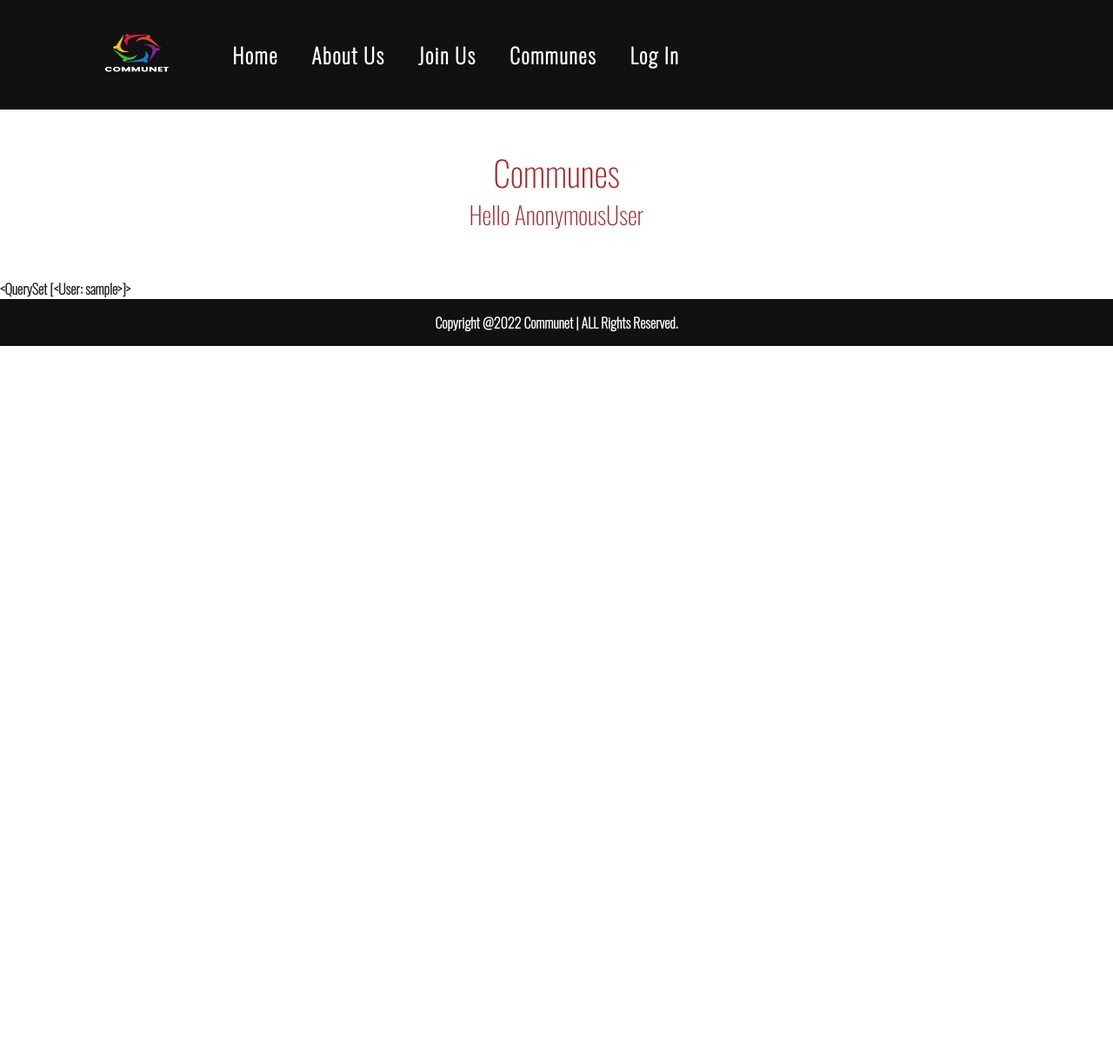
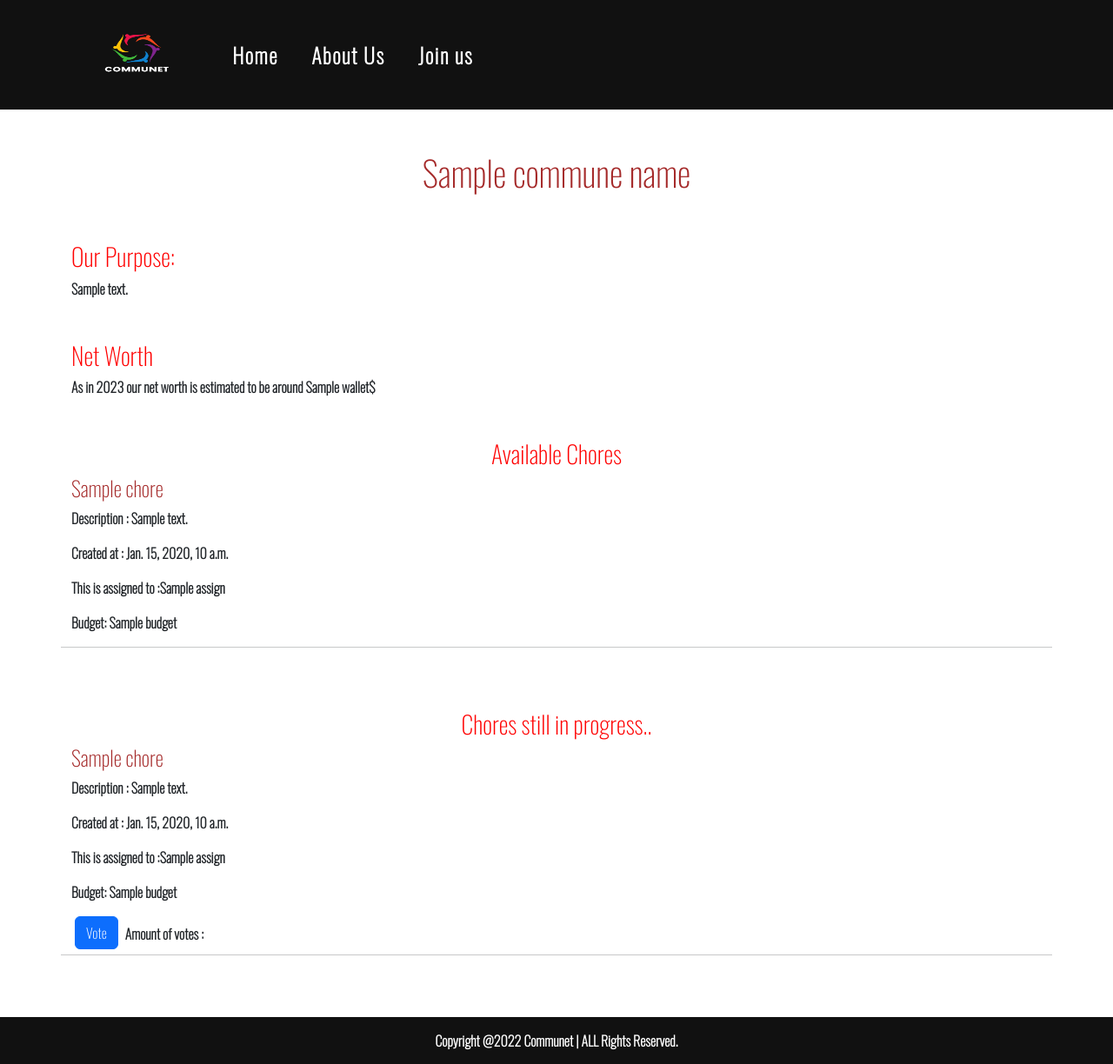
Before and after one commit to redhat-beyond/commune, a Django app: template commune_app/templates/commune_app/commune.html in a window 1280 px wide. Shown: the whole page at 87% size. Before the commit the page ends 398 px from the top, so only its background shows below. Run offline with Django 4.2, Linux system fonts and the light colour scheme; tables that the repository leaves empty hold one stand-in row (values such as "Sample post"); the template is opened without the code that fills it: values that come from a table or form of the project are taken from there, most other values are stand-ins (such as "Sample title", 1, 10 or a date in 2020).

Commit message:
fixed htmls

```diff
--- a/commune_app/templates/base.html
+++ b/commune_app/templates/base.html
@@ -26,12 +26,10 @@
             <ul class="navbar-nav ml-auto">
             <li class="nav-item"><a href="{% url 'main_page' %}" class="nav-link active text-white">Home</a></li>
             <li class="nav-item"><a href="#story" class="nav-link active text-white">About Us</a></li>
-			<li class="nav-item"><a href="{% url 'signup' %}" class="nav-link active text-white">Join Us</a></li>
-            <li class="nav-item"><a href="{% url 'commune' %}" class="nav-link active text-white">Communes</a></li>
+			<li class="nav-item"><a href="{% url 'signup' %}" class="nav-link active text-white">Join us</a></li>
             {% if request.user.is_authenticated %}
+                <li class="nav-item"><a href="{% url 'commune' %}" class="nav-link active text-white">Communes</a></li>
                 <li class="nav-item"><a href="{% url 'logout' %}" class="nav-link active text-white">Logout {{ request.user.username }}</a></li>
-            {% else %}
-                    <li class="nav-item"><a href="{% url 'login' %}" class="nav-link active text-white">Log In</a></li>
             {% endif %}
             </ul>
         </div>
--- a/commune_app/templates/commune_app/commune.html
+++ b/commune_app/templates/commune_app/commune.html
@@ -1,19 +1,72 @@
 {% extends 'base.html' %}
-{% block title %} Communes {% endblock %}
+{% block title %} commune {% endblock %}
 {% block body %}
     <main>
         <div class="container-fluid text-center p-5">
-        <h1 style="color:brown">Communes</h1>
-        <h3 style="color:brown">Hello {{ user }} {{ user.username }}</h3>
-
+            <h1 style="color:brown;">{{commune_name}}</h1>
         </div>
+        <div class="container">
+            <div class="row">
                 {% block content %}
-                    {{ users }}
+                <h3 style="color:red;">Our Purpose: </h3>
+                <p>{{description}}</p>
+                <br>
+                <br>
+                <br>
+                <h3 style="color:red;">Net Worth</h3>
+                <p>As in 2023 our net worth is estimated to be around {{wallet}}$</p>
+                <br>
+                <br>
+                <br>
+                <h3 class="text-center" style="color:red;">Available Chores</h3>
+                {% for chore in active_chores %}
+                        <h4 style="color:brown;">{{chore.title}}</h4>
+                        <p>Description : {{chore.description}}</p>
+                        <p>Created at : {{chore.date}}</p>
+                        <p>This is assigned to :{{chore.assign}}</p>
+                        <p>Budget: {{chore.budget}}</p>
+                        <hr>
+                {% endfor %}
+                <br>
+                <br>
+                <br>
+                <h3 class="text-center" style="color:red;">Chores still in progress..</h3>
+                {% for chore in chores_to_vote_on %}
+                        <h4 style="color:brown;">{{chore.title}}</h4>
+                        <p>Description : {{chore.description}}</p>
+                        <p>Created at : {{chore.date}}</p>
+                        <p>This is assigned to :{{chore.assign}}</p>
+                        <p>Budget: {{chore.budget}}</p>
+                        <br>
+                        <div class="d-flex mx-1 mb-1 mb-lg-1">
+                            <a href="#"><button type="button" class="btn btn-primary btn-md" id="#">Vote</button></a>
+                            <p class="m-2">Amount of votes :</p>
+                        </div>
+                        <hr>
+                {% endfor %}
+                <br>
+                <br>
+                <br>
                 {% endblock content %}
+            </div>
+        </div>
     </main>
     <footer>
         <div class="footer col-md-12 text-center ">
             <span>Copyright @2022 Communet | ALL Rights Reserved.</span>
         </div>
     </footer>
+    <script src="script.js"></script>
+    <!-- jQuery first, then Popper.js, then Bootstrap JS -->
+    <script src="https://code.jquery.com/jquery-3.3.1.slim.min.js"
+            integrity="sha384-q8i/X+965DzO0rT7abK41JStQIAqVgRVzpbzo5smXKp4YfRvH+8abtTE1Pi6jizo"
+            crossorigin="anonymous"></script>
+    <script src="https://cdn.jsdelivr.net/npm/popper.js@1.14.7/dist/umd/popper.min.js"
+            integrity="sha384-UO2eT0CpHqdSJQ6hJty5KVphtPhzWj9WO1clHTMGa3JDZwrnQq4sF86dIHNDz0W1"
+            crossorigin="anonymous"></script>
+    <script src="https://cdn.jsdelivr.net/npm/bootstrap@4.3.1/dist/js/bootstrap.min.js"
+            integrity="sha384-JjSmVgyd0p3pXB1rRibZUAYoIIy6OrQ6VrjIEaFf/nJGzIxFDsf4x0xIM+B07jRM"
+            crossorigin="anonymous"></script>
+    </body>
+    </html>
 {% endblock %}
```
Also changed, not shown: commune_app/views.py (+11 -2 lines). Lines whose indentation alone changed are shown as unchanged.
